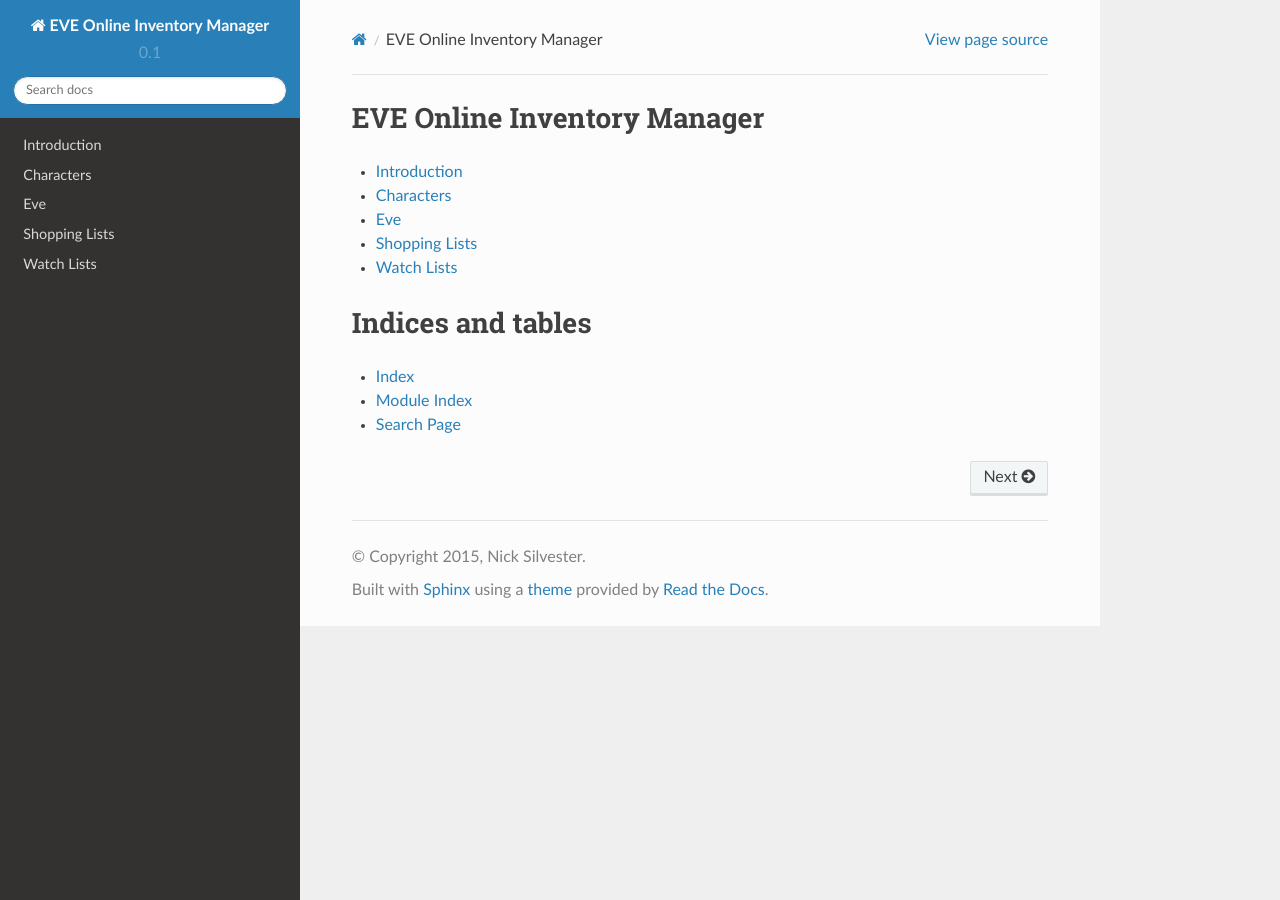
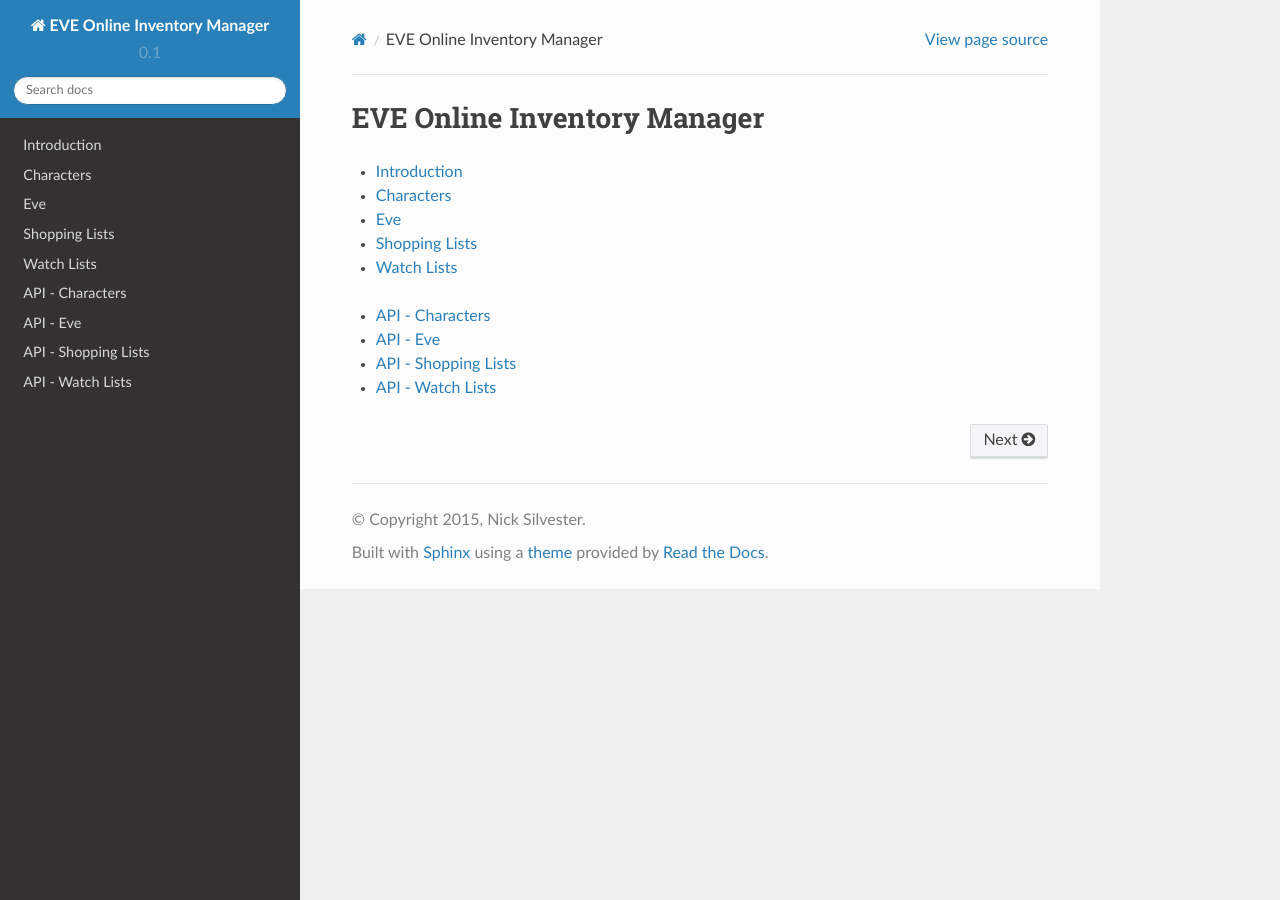
Before and after one commit to Nicksil/inventory-management, a Sphinx documentation site: the page built from docs/index.rst, in a window 1280 px wide. Built offline with Sphinx 7.4.7 and the Read the Docs theme 2.0.0, drawn with Linux system fonts in a browser that asks for light colours.

Commit message:
Documentation

```diff
--- /dev/null
+++ b/docs/api/characters.rst
@@ -0,0 +1,10 @@
+.. _api_characters:
+
+API - Characters
+================
+
+.. automodule:: characters.views
+   :members:
+
+.. automodule:: characters.models
+   :members:
--- /dev/null
+++ b/docs/api/eve.rst
@@ -0,0 +1,11 @@
+.. _api_eve:
+
+API - Eve
+=========
+
+
+.. automodule:: eve.views
+   :members:
+
+.. automodule:: eve.models
+   :members:
--- /dev/null
+++ b/docs/api/shoppinglists.rst
@@ -0,0 +1,11 @@
+.. _api_shoppinglists:
+
+API - Shopping Lists
+====================
+
+
+.. automodule:: shoppinglists.views
+   :members:
+
+.. automodule:: shoppinglists.models
+   :members:
--- /dev/null
+++ b/docs/api/watchlists.rst
@@ -0,0 +1,11 @@
+.. _api_watchlists:
+
+API - Watch Lists
+=================
+
+
+.. automodule:: watchlists.views
+   :members:
+
+.. automodule:: watchlists.models
+   :members:
--- a/docs/index.rst
+++ b/docs/index.rst
@@ -15,9 +15,10 @@ EVE Online Inventory Manager
    user/shoppinglists
    user/watchlists
 
-Indices and tables
-==================
+.. toctree::
+   :maxdepth: 2
 
-* :ref:`genindex`
-* :ref:`modindex`
-* :ref:`search`
+   api/characters
+   api/eve
+   api/shoppinglists
+   api/watchlists
```
Also changed, not shown: docs/user/characters.rst (+43 -5 lines), docs/user/eve.rst (+0 -7 lines), docs/user/shoppinglists.rst (+0 -7 lines), docs/user/watchlists.rst (+0 -7 lines), 1 other file.
